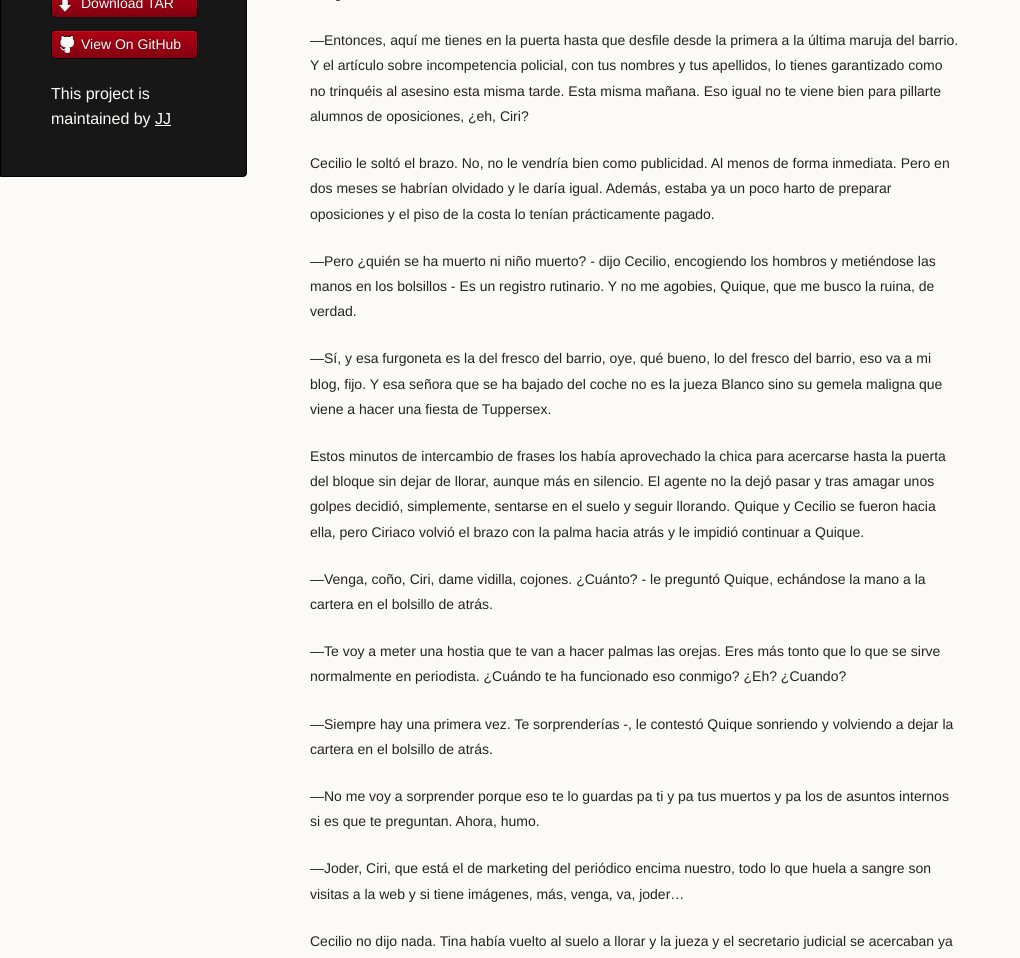
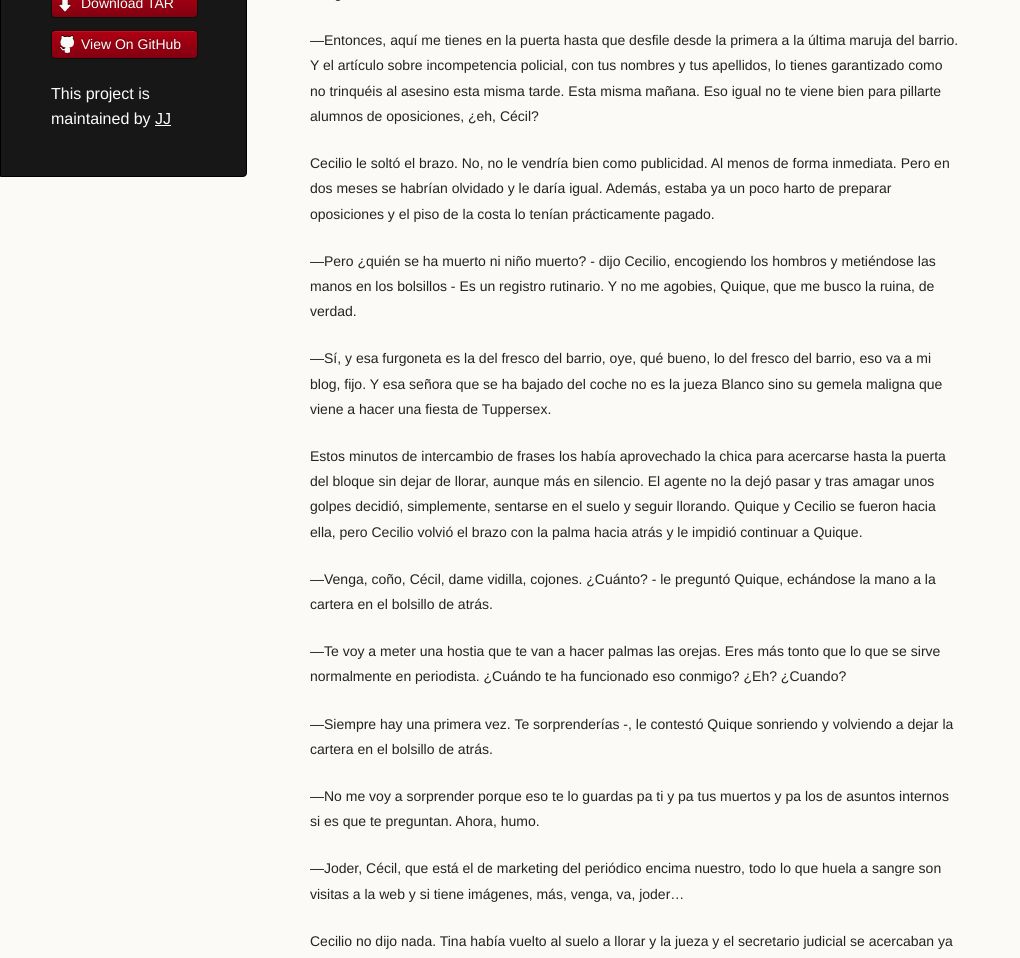
Before and after one commit to JJ/HashSlash, a Jekyll site: the page built from texto/HashSlash.md, in a window 1280 px wide and 1400 px high, scrolled down 10074 px. Shown: the part 228-1186 px from the top of the window, without its empty margins (0-1020 px from the left). Built offline with Jekyll 4.4.1, drawn with Linux system fonts in a browser that asks for light colours; some of the changed text lies outside the part shown.

Commit message:
Sync texto/HashSlash.md from master to gh-pages

```diff
--- a/texto/HashSlash.md
+++ b/texto/HashSlash.md
@@ -4,8 +4,6 @@ layout: index
 <!--- -*-  eval: (typopunct-mode 1); eval: (typopunct-change-language: spanish) -*- -->
 
 <h1>#slash</h1>
-
-
 
 1: #JustABelieber - 2: #pelisconnata - 3: #nomepises - 4: #masterchef - 5: #slash
 ---
@@ -71,7 +69,7 @@ de Roble variara.
 
 —[Gynnsam](http://www.ikea.com/es/es/catalog/products/50134950/)-,
 dijo Roble, esforzándose en hacer una n lo suficientemente larga como para que pareciera el doble, mostrándole de nuevo la pantalla del móvil a
-Cecilio. Ciriaco lo cogió y se alzó las gafas, entornando a la vez un
+Cecilio, que lo cogió y se alzó las gafas, entornando a la vez un
 poco los ojos.
 
 —No, el mango es así como triangular, y no tiene las tachuelas -, dijo Cecilio. Se
@@ -344,7 +342,7 @@ Café para dos
 
 Por un momento, Roble había creído que la chica iba a descubrir la
 situación antes de lo conveniente, es decir, antes de que pudieran sacarle cierta información sobre qué había pasado la noche anterior. Y antes de que, sabiendo lo ocurrido, tuvieran
-hacer de consejeros, que tendría que ser él porque Ciri era un inútil
+hacer de consejeros, que tendría que ser él porque Cécil era un inútil
 para prácticamente todo. Además, si ella había tenido algo que ver con
 ello, trataría de interrogarla sobre qué sabían, de donde se filtraría
 lo que ella sabía. Había un tercer
@@ -537,7 +535,7 @@ barrio. Y el artículo sobre incompetencia policial, con tus nombres y
 tus apellidos, lo tienes
 garantizado como no  trinquéis al asesino esta misma tarde. Esta misma
 mañana. Eso igual no te viene bien para pillarte alumnos de
-oposiciones, ¿eh, Ciri?
+oposiciones, ¿eh, Cécil?
 
 Cecilio le soltó el brazo. No, no le vendría bien como publicidad. Al
 menos de forma inmediata. Pero en dos meses se habrían olvidado y le
@@ -558,10 +556,10 @@ acercarse hasta la puerta del bloque sin dejar de llorar, aunque más
 en silencio. El agente no la
 dejó pasar y tras amagar unos golpes decidió, simplemente, sentarse en
 el suelo y seguir llorando. Quique y Cecilio se fueron hacia ella,
-pero Ciriaco volvió el brazo con la palma hacia atrás y le impidió
+pero Cecilio volvió el brazo con la palma hacia atrás y le impidió
 continuar a Quique.
 
-—Venga, coño, Ciri, dame vidilla, cojones. ¿Cuánto? - le preguntó
+—Venga, coño, Cécil, dame vidilla, cojones. ¿Cuánto? - le preguntó
 Quique, echándose la mano a la cartera en el bolsillo de atrás.
 
 —Te voy a meter una hostia que te van a hacer palmas las orejas. Eres
@@ -575,7 +573,7 @@ sonriendo y volviendo a dejar la cartera en el bolsillo de atrás.
 muertos y pa los de asuntos internos si es que te preguntan. Ahora,
 humo.
 
-—Joder, Ciri, que está el de marketing del periódico encima nuestro,
+—Joder, Cécil, que está el de marketing del periódico encima nuestro,
 todo lo que huela a sangre son visitas a la web y si tiene imágenes, más, venga, va, joder...
 
 Cecilio no dijo nada. Tina había vuelto al suelo a llorar y la jueza y el
@@ -632,7 +630,7 @@ desconsolado cuando sabe de la muerte de la misma.
 
 El app monedero de *bitcoin* de Roble sonó, con su tintineo metálico, en ese
 momento. Ya le habían abonado las fotos que había tomado el
-Ciri, un par de *bitcoins* que no era probable que duraran
+Cécil, un par de *bitcoins* que no era probable que duraran
 veinticuatro horas. Sólo si esto le tomaba demasiado tiempo.
 
 Bajó del autobús en la Caleta y le mandó un Whatsapp al asistente social que estaba con el chico para
@@ -663,7 +661,7 @@ solicitar al juzgado intervención de cuentas en bancos, listados de llamadas,
 tráfico de datos, claves de cuentas de correo... Entró en el
 formulario del juzgado al que habían asignado el caso y marcó
 todo. Estaba tecleando el informe de justificación cuando sonaron los
-acordes de llegada de un mensaje por WhatsApp. Era Ciri indicándole
+acordes de llegada de un mensaje por WhatsApp. Era Cécil indicándole
 que habían llegado los del juzgado y que dónde coño estaba.
 
 El sonido hizo que Kevin abriera los ojos. Ni siquiera los tenía
@@ -745,7 +743,7 @@ preguntó:
 
 —¿Cómo se siente por la muerte de su compañera de piso?
 
-Ciri no se sorprendió en absoluto de que, una vez más, los periodistas
+Cécil no se sorprendió en absoluto de que, una vez más, los periodistas
 hicieran grandes esfuerzos para sacar de dentro de cada persona los
 tópicos que contenían. Sin embargo, la respuesta fue
 
@@ -1049,7 +1047,7 @@ pretendiera decir, “está usted Blanco“ o “es usted blanca“. Pero
 recuperó el color rápidamente, dejando al hipotético extranjero con el dilema de
 decir “estar“ donde debería haber dicho “ser“ o al revés.
 
-—En cuanto que sepáis algo, me llamáis. Cecilio, ¿no? - Ciriaco
+—En cuanto que sepáis algo, me llamáis. Cecilio, ¿no? - Cecilio
 asintió. - Pasadme los teléfonos por si os tengo que llamar. ¿Se os
 ocurre qué puede haber sido?
 
@@ -1350,7 +1348,7 @@ Exacto, pensó Roble. Y precisamente por ese orden.
 
 ## Interludio en el tálamo de Cecilio
 
-Ciriaco se despertó cuando su mujer entró en la cama. Se dio la vuelta
+Cecilio se despertó cuando su mujer entró en la cama. Se dio la vuelta
 y siguió durmiendo.
 
 Volvió a despertarse cuando pasó el camión de la basura. Estuvo
@@ -1780,7 +1778,7 @@ ponía cachondo a Roble era que el mismo perpetrador, y todo el mundo,
 supieran que había sido el propio Roble el que había conseguido las
 pruebas, tirado del hilo, andado el camino que lleva a la condena.
 
-Porque solía ser Roble. Cecilio... Ciriaco estaba ahí, cumplía su
+Porque solía ser Roble. Cecilio... Cecilio estaba ahí, cumplía su
 trabajo, también andaba el camino, o al menos movía las piernas, pero nunca había ideas,
 asociaciones, saltos lógicos. De hecho, a veces ni siquiera estaba
 ahí. Cuando no era su turno, o cuando era su turno y tenía su mente en
@@ -2009,10 +2007,10 @@ aparecer por la puerta.
 
 —¿Ya estáis en segundas? ¿O terceras?
 
-—Ciri, son las una y pico de la tarde. Un respeto. - dijo Yimi, de
+—Cécil, son las una y pico de la tarde. Un respeto. - dijo Yimi, de
 nuevo, una vez más jaleado por una escolanía carcajeante,
 
-—Vale, en cuartas entonces - Ciri se tomó la cerveza de un trago y
+—Vale, en cuartas entonces - Cécil se tomó la cerveza de un trago y
 alzó el dedo, pidiendo otra. - ¿Cómo va el trabajo?
 
 —Estaría bien si no fuera, ya sabes, por el trabajo en sí. - dijo esta
@@ -2279,7 +2277,7 @@ baja.
 estar listo para apuntarlos.
 
 —Bueno, ya sabes -, y paró cuando dijo esto último, como esperando que
-Cecilio y Roble, efectivamente, lo supieran. Ciriaco negó con la
+Cecilio y Roble, efectivamente, lo supieran. Cecilio negó con la
 cabeza y Roble se quedó impasible. - Clientes.
 
 Roble miró a Cecilio, dándole paso.
@@ -2387,7 +2385,7 @@ inexistente que se llama el español medio, y único por ello.
 
 Y una persona normal hace su trabajo con normalidad. Hace lo que tiene que hacer, ni más ni menos. Es decir, ni un poco más de lo debido ni demasiado poco como para que le caiga un paquete o simplemente sea el hazmerreír de la comisaría. O, en concreto, del Yimi. Así que mientras Roble se hacía lo que quiera que estuviera haciendo en ese momento, o nada, Cecilio se dedicó a hacer el resumen del interrogatorio y de los informes forenses para la jueza, tecleando con dos dedos y pulgar sobre barra espaciadora y gafas sobre el puente de la nariz. Un montón de palabras, dos mil trescientas veinticinco, como informó Word fielmente, para decir que no sabían mucho y que en realidad tampoco habían descartado a nadie. "Todas las vías de investigación permanecen abiertas". Y la muerta sigue muerta, y su asesino suelto.
 
-Una vez enviado el informe a la jueza, que decidiría registros, imputaciones o lo que tuviera que decidir, ¿qué tocaba ahora? Lo normal. Cecilio siempre hacía lo normal. Familia, amigos. La lista que había proporcionado Tina de los que habían asistido a la fiesta, con algunos teléfonos. Un montón de niñatos y niñatas a los que tuvo que llamar, uno por uno, para pedirles que pasaran por comisaría cuando lo tuvieran a bien, y si tenían el teléfono de un tal este o de una tal aquella. Y luego una segunda ronda para los que no habían contestado, los nuevos teléfonos, teléfonos equivocados, "Buenas tardes, soy el inspector Ciriaco Martín, ¿estoy hablando con Vicente Pérez", "Yo no he sido, no he hecho nada", "Qué me hace si no voy", "Uf, con lo liado que estoy", así toda la tarde, el turno avanzando hasta su conclusión.
+Una vez enviado el informe a la jueza, que decidiría registros, imputaciones o lo que tuviera que decidir, ¿qué tocaba ahora? Lo normal. Cecilio siempre hacía lo normal. Familia, amigos. La lista que había proporcionado Tina de los que habían asistido a la fiesta, con algunos teléfonos. Un montón de niñatos y niñatas a los que tuvo que llamar, uno por uno, para pedirles que pasaran por comisaría cuando lo tuvieran a bien, y si tenían el teléfono de un tal este o de una tal aquella. Y luego una segunda ronda para los que no habían contestado, los nuevos teléfonos, teléfonos equivocados, "Buenas tardes, soy el inspector Cecilio Martín, ¿estoy hablando con Vicente Pérez", "Yo no he sido, no he hecho nada", "Qué me hace si no voy", "Uf, con lo liado que estoy", así toda la tarde, el turno avanzando hasta su conclusión.
 
 Y entonces, el MXE. Los informes de tóxicos se hacen por algo. Pueden haber sido un factor coadyuvante, "ayudante", decía uno de sus alumnos tutorizados, en el crimen. ¿La habían intoxicado para que no gritara o se defendiera?
 
@@ -2396,9 +2394,9 @@ No tenía ni idea de MXE. A él le sacabas del jaco y del porro y nada. Tendría
 
 —González -, le contestaron desde el otro lado del teléfono.
 
-—¿Marisol? Soy el Ciri, no sé si te acordarás...
-
-—Coño, Ciri, no me voy a acordar, con la que me diste... - contestó Marisol
+—¿Marisol? Soy el Cécil, no sé si te acordarás...
+
+—Coño, Cécil, no me voy a acordar, con la que me diste... - contestó Marisol
 
 —Nooo, que yo noooo -, replicó Cecilio.
 
@@ -2406,7 +2404,7 @@ No tenía ni idea de MXE. A él le sacabas del jaco y del porro y nada. Tendría
 
 —Bueno, que yo...
 
-—Que es broma, Ciri, coño, que hacías bien. ¿La familia?
+—Que es broma, Cécil, coño, que hacías bien. ¿La familia?
 
 —Más grandes ya los chavales, tendrías que verlos, y la señora... no mucho más grande, pero algo sí - respondió Cecilio.
 
@@ -2434,15 +2432,16 @@ Cecilio se rió. Brevemente.
 
 —Je, je, claro. Pero, ¿qué hace?
 
-—Te coloca -, dijo Marisol, y se volvió a reír.
+—Te coloca -, dijo Marisol y se volvió a reír. Se reía mucho,
+Marisol.
 
 —Pero...
 
-—Que no lo sé, Ciri, de veras, todavía no nos ha tocado nadie que se haya metido de eso, ¿no te digo que es nueva?
+—Que no lo sé, Cécil, de veras, todavía no nos ha tocado nadie que se haya metido de eso, ¿no te digo que es nueva?
 
 —Hombre, por si habías oído...
 
-—Qué cansino te puedes llegar a poner, Ciri, de verdad, ya se me había olvidado. Vamos a hacer una cosa -, dijo e hizo una pausa -, tú me mandas lo que tengas de la mandanga esta y yo pregunto por aquí o pido a los de la UDYCO información y te la paso, ¿de acuerdo? Mientras tanto, busca por la Internet, coño, que no te va a pasar nada...
+—Qué cansino te puedes llegar a poner, Cécil, de verdad, ya se me había olvidado. Vamos a hacer una cosa -, dijo e hizo una pausa -, tú me mandas lo que tengas de la mandanga esta y yo pregunto por aquí o pido a los de la UDYCO información y te la paso, ¿de acuerdo? Mientras tanto, busca por la Internet, coño, que no te va a pasar nada...
 
 —Venga, quedamos en eso.
 
@@ -2450,7 +2449,7 @@ Cecilio se rió. Brevemente.
 
 —Y el café. Venga, un saludo, Marisol.
 
-—Y un beso, Ciri. Mándame eso ya.
+—Y un beso, Cécil. Mándame eso ya.
 
 Colgó y se puso a buscar el correo electrónico que tenía Marisol para enviarle el informe. Antes de enviárselo, lo corrigió, añadiendo dos comas, quitando dos puntos y coma y corrigiendo alguna falta de ortografía que le había pasado desapercibida.
 
@@ -2646,6 +2645,7 @@ Cecilio era feliz por definición. Pero a veces se acostaba con una
 sonrisa en los labios que duraba al menos hasta el día siguiente.
 
 
+
 1: #33Q - 2: #spanishrevolution - 3: #BieberToSpainNot - 4: #slash - 5: #estonoesuntt
 ---
 
```
